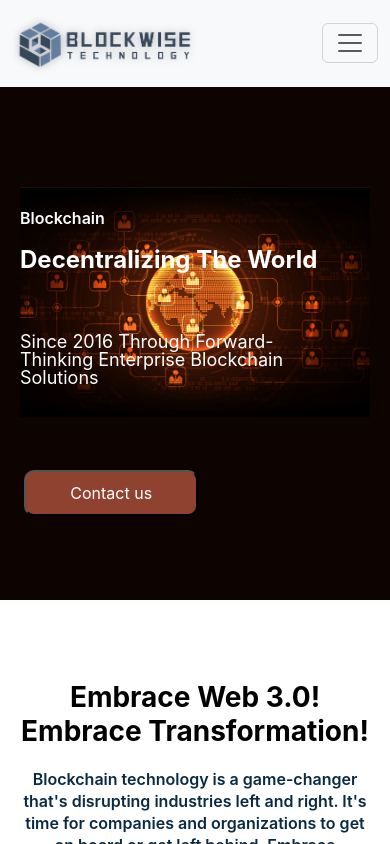
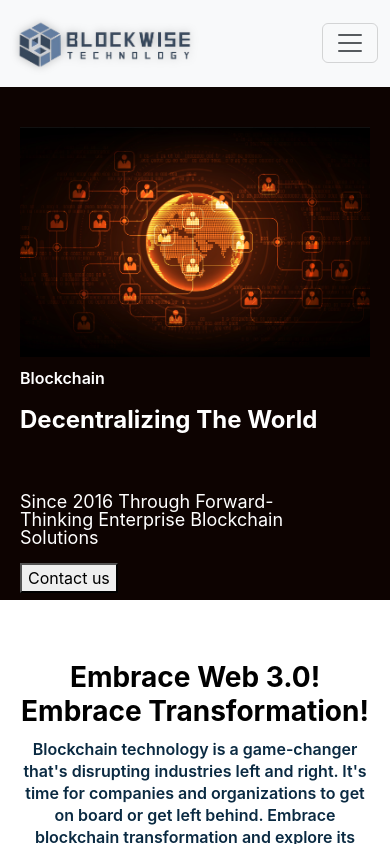
Before and after one commit to placeparks/Blockwise-tech, a React (Create React App) app: page / in a window 390 px wide. Shown: the top 844 px of the page. Built offline with nearby package versions, Linux system fonts and the light colour scheme.

Commit message:
Update Layout.module.css

```diff
--- a/src/components/Home/Layout.module.css
+++ b/src/components/Home/Layout.module.css
@@ -14,7 +14,7 @@
   }
 
   .topHeading{
-    margin-top: -450px;
+    margin-top: -400px;
     font-family: 'Inter';
     font-style: normal;
     font-weight: 600;
@@ -50,23 +50,7 @@
 
   }
 
-  .btn1{
-    display: flex;
-    flex-direction: row;
-    justify-content: center;
-    align-items: center;
-    padding: 3px 28px;
-    gap: 16px;
-    position: absolute;
-    bottom: 90px;
-    left: 8%;
-    transform: translateX(-50%);
-    width: 174px;
-    height: 46px;
-    background: #904230;
-    border-radius: 10px;
-    color: white;
-  }
+
   .image1{
   width: 790px;
   height: 510px;
@@ -124,7 +108,7 @@
       .image1 {
         width: 100%;
         height: auto;
-        margin-top: 40px;
+        margin-top: -20px;
         margin-left: 0%;
 
       }
@@ -132,7 +116,7 @@
       .topHeading {
         font-size: 16px;
         line-height: 22px;
-        margin-top: -210px;
+        margin-top: 10px;
       }
 
       .topHeading2 {
@@ -148,10 +132,7 @@
         width: 300px;
       }
 
-      .btn1 {
-        margin-top: 20px;
-        margin-left: 80px;
-      }
+
       .secondSection {
         padding: 60px 20px;
         height: 623px;
@@ -161,7 +142,7 @@
         width: 100%;
         font-size: 28px;
         line-height: 34px;
-        margin: 20px 0 10px;
+        margin: 0px 0 10px;
         text-align: center;
       }
 
@@ -169,9 +150,22 @@
         width: 100%;
         font-size: 16px;
         line-height: 22px;
-        margin: 10px 0 20px;
+        margin: 0px 0 20px;
         text-align: center;
       }
 
 
 }
+@media only screen and (min-width: 834px) and (max-width: 1194px) {
+
+
+
+.secondSection h1 {
+  margin-left: -400px;
+}
+
+.secondSection p{
+  margin-left: -400px;
+}
+
+}
```
